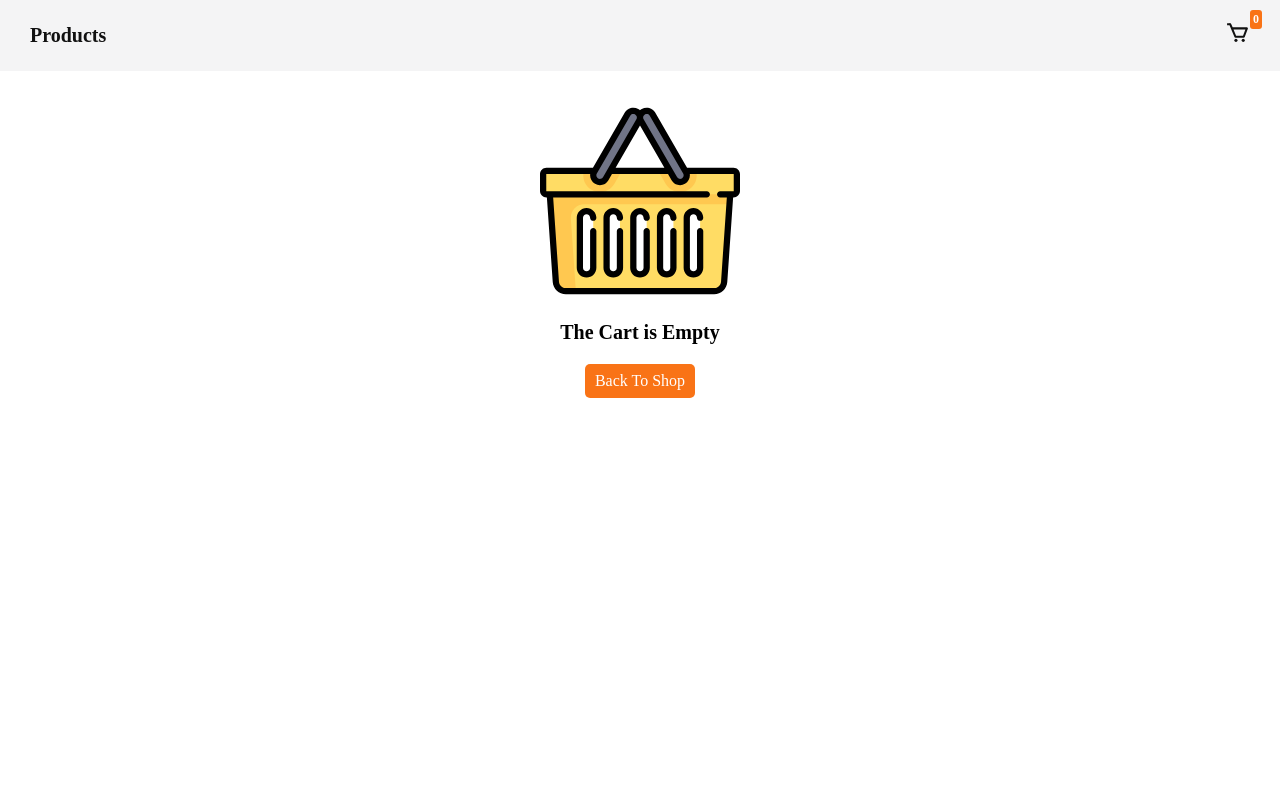
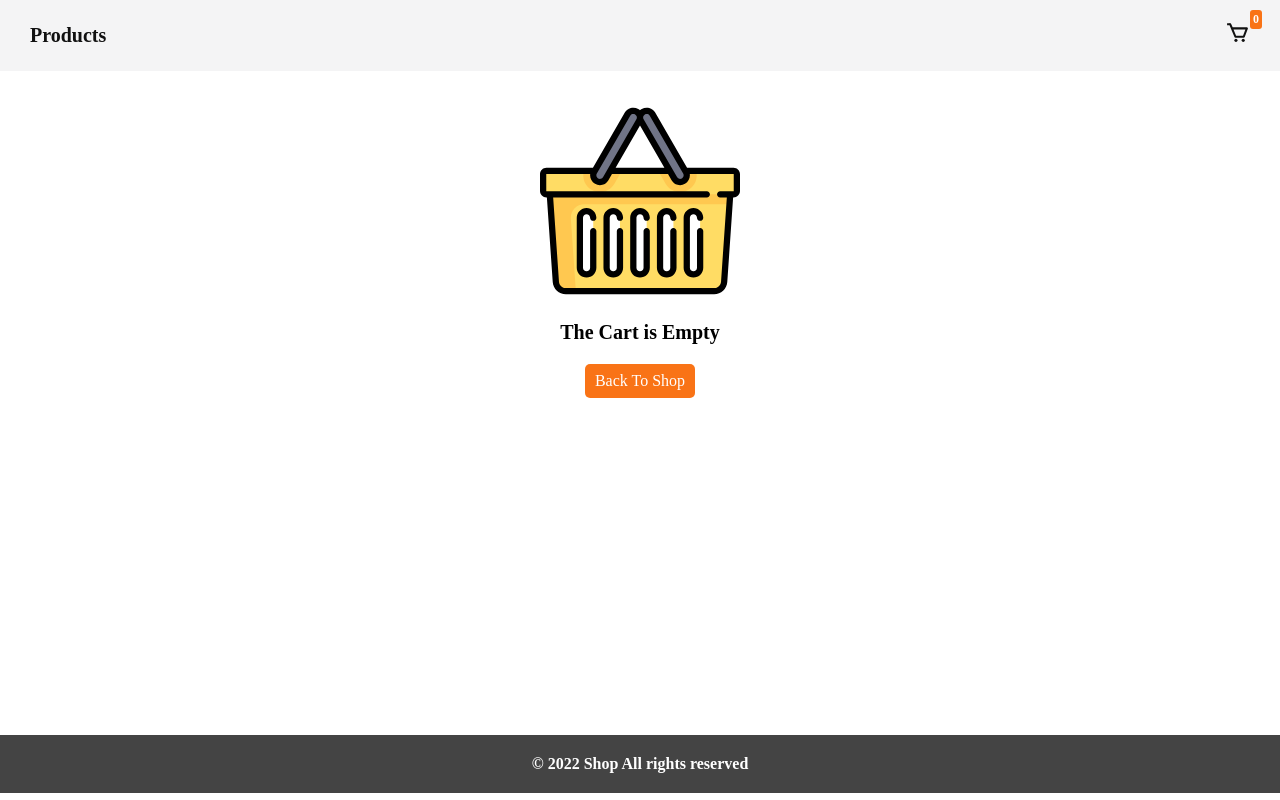
Before and after one commit to MohammadBorabadi0/redux-shop, a React (Create React App) app: page /cart in a window 1280 px wide. Built offline with nearby package versions, Linux system fonts and the light colour scheme.

Commit message:
added footer to project

```diff
--- a/src/App.js
+++ b/src/App.js
@@ -11,6 +11,7 @@
 import Navbar from "./components/Navbar/Navbar";
 import Cart from "./components/Cart/Cart";
 import ProductDetail from "./components/ProductDetail/ProductDetail";
+import Footer from "./components/Footer/Footer";
 
 const App = () => {
   return (
@@ -21,6 +22,7 @@
         <Route path="cart" element={<Cart />} />
         <Route path="/" element={<ProductList />} />
       </Routes>
+      <Footer />
     </Provider>
   );
 };
--- a/src/components/Cart/Cart.js
+++ b/src/components/Cart/Cart.js
@@ -38,8 +38,8 @@
     setIsCheckout(true);
     dispatch(checkout());
     setTimeout(() => {
-      navigate("/");
-      setIsCheckout(false);
+      // navigate("/");
+      // setIsCheckout(false);
     }, 3000);
   };
 
--- a/src/components/Cart/Cart.module.css
+++ b/src/components/Cart/Cart.module.css
@@ -12,6 +12,7 @@
   align-items: center;
   margin: 4rem 0;
   gap: 2rem;
+  min-height: calc(100vh - 21.6rem);
 }
 
 .checkout h3 {
@@ -29,6 +30,7 @@
   align-items: center;
   margin: 3rem 0;
   gap: 2rem;
+  min-height: calc(100vh - 19.6rem);
 }
 
 .cart__empty h2 {
@@ -44,6 +46,7 @@
   flex-direction: column;
   gap: 2rem;
   margin-bottom: 3rem;
+  min-height: calc(100vh - 24.7rem);
 }
 
 .carts {
@@ -51,6 +54,7 @@
   grid-template-columns: repeat(1, 1fr);
   gap: 2rem;
   flex: 3;
+  height: fit-content;
 }
 
 .cart {
--- /dev/null
+++ b/src/components/Footer/Footer.js
@@ -0,0 +1,18 @@
+import React from "react";
+
+// Css
+import styles from "./Footer.module.css";
+
+const Footer = () => {
+  const currentDate = new Date().getFullYear();
+
+  return (
+    <footer className={styles.footer}>
+      <section className="container">
+        <h2>© {currentDate} Shop All rights reserved</h2>
+      </section>
+    </footer>
+  );
+};
+
+export default Footer;
--- /dev/null
+++ b/src/components/Footer/Footer.module.css
@@ -0,0 +1,11 @@
+.footer {
+  background-color: var(--title-color);
+  padding: 2rem 0;
+  color: var(--white-color);
+  display: flex;
+  justify-content: center;
+}
+
+.footer h2 {
+  font-size: 1.6rem;
+}
--- a/src/components/ProductDetail/ProductDetail.module.css
+++ b/src/components/ProductDetail/ProductDetail.module.css
@@ -2,6 +2,7 @@
   display: flex;
   justify-content: center;
   padding-top: 4rem;
+  min-height: 100vh;
 }
 
 .error {
--- a/src/components/ProductList/ProductList.module.css
+++ b/src/components/ProductList/ProductList.module.css
@@ -2,6 +2,7 @@
   display: flex;
   justify-content: center;
   padding-top: 4rem;
+  min-height: 100vh;
 }
 
 .error {
@@ -30,4 +31,5 @@
   display: grid;
   grid-template-columns: repeat(auto-fit, minmax(260px, 1fr));
   gap: 3rem 1.5rem;
+  margin: 4rem 0;
 }
```
